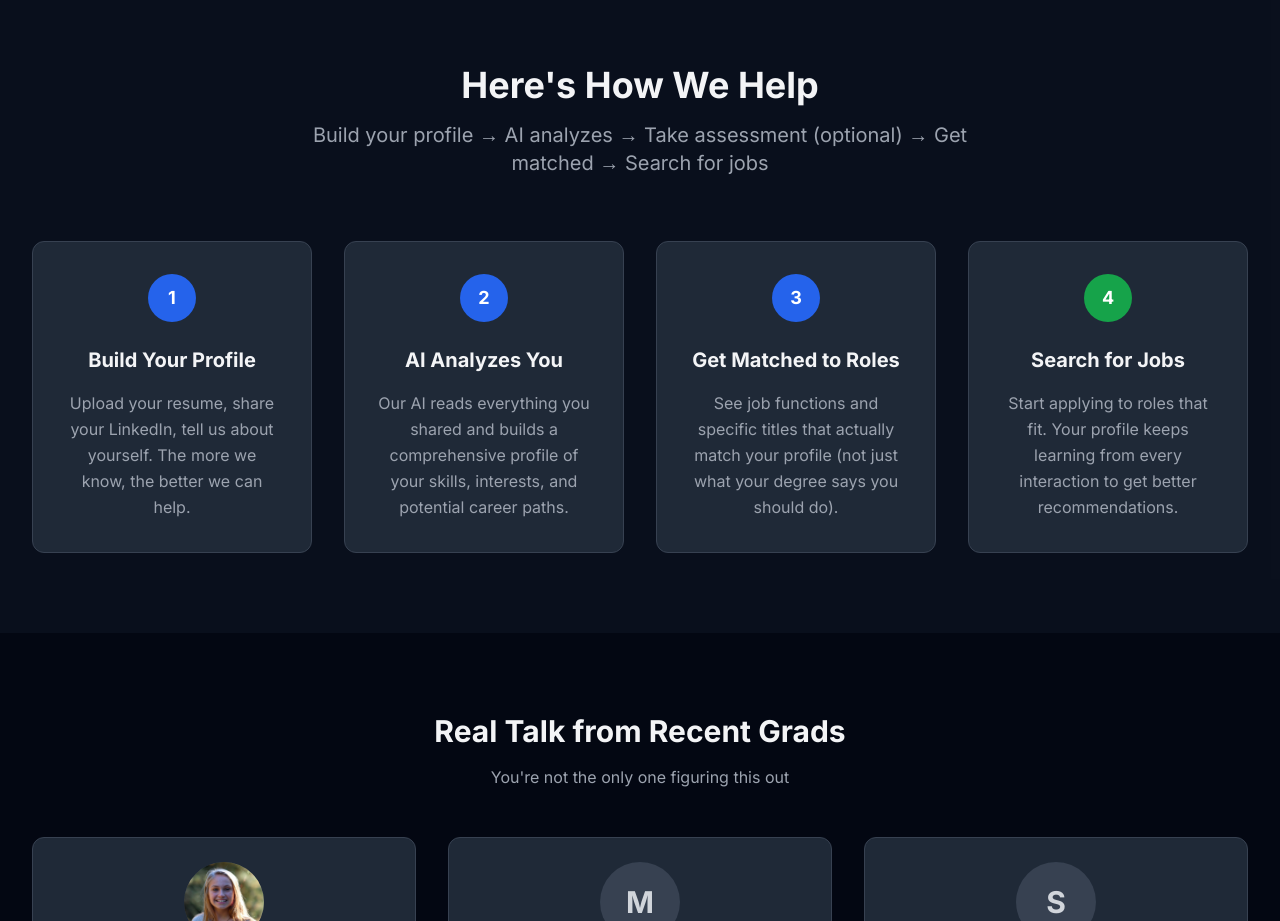
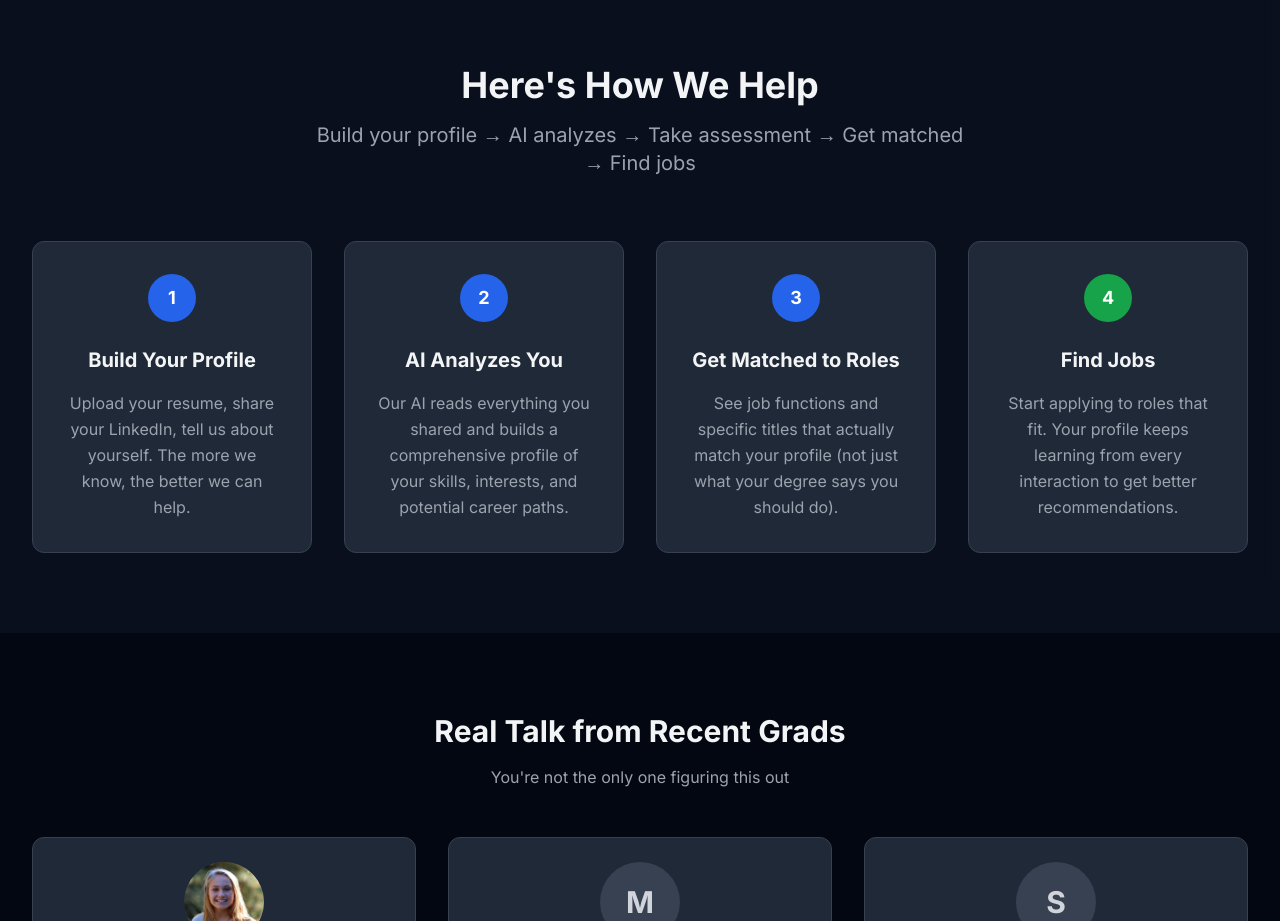
Before and after one commit to chrislloydHive/Career-Platform, a Next.js app: page / in a window 1280 px wide. Shown: the part 1200-2121 px from the top of the page. Built offline with nearby package versions, Linux system fonts and the light colour scheme.

Commit message:
Update homepage: remove (optional) and change 'Search for Jobs' to 'Find Jobs'

```diff
--- a/src/app/page.tsx
+++ b/src/app/page.tsx
@@ -112,7 +112,7 @@ export default function Homepage() {
               Here's How We Help
             </h2>
             <p className="text-xl text-gray-400 max-w-2xl mx-auto">
-              Build your profile → AI analyzes → Take assessment (optional) → Get matched → Search for jobs
+              Build your profile → AI analyzes → Take assessment → Get matched → Find jobs
             </p>
           </div>
 
@@ -162,7 +162,7 @@ export default function Homepage() {
                 4
               </div>
               <h3 className="text-xl font-bold text-gray-100 mb-4">
-                Search for Jobs
+                Find Jobs
               </h3>
               <p className="text-gray-400 leading-relaxed">
                 Start applying to roles that fit. Your profile keeps learning from every interaction to get better recommendations.
```
